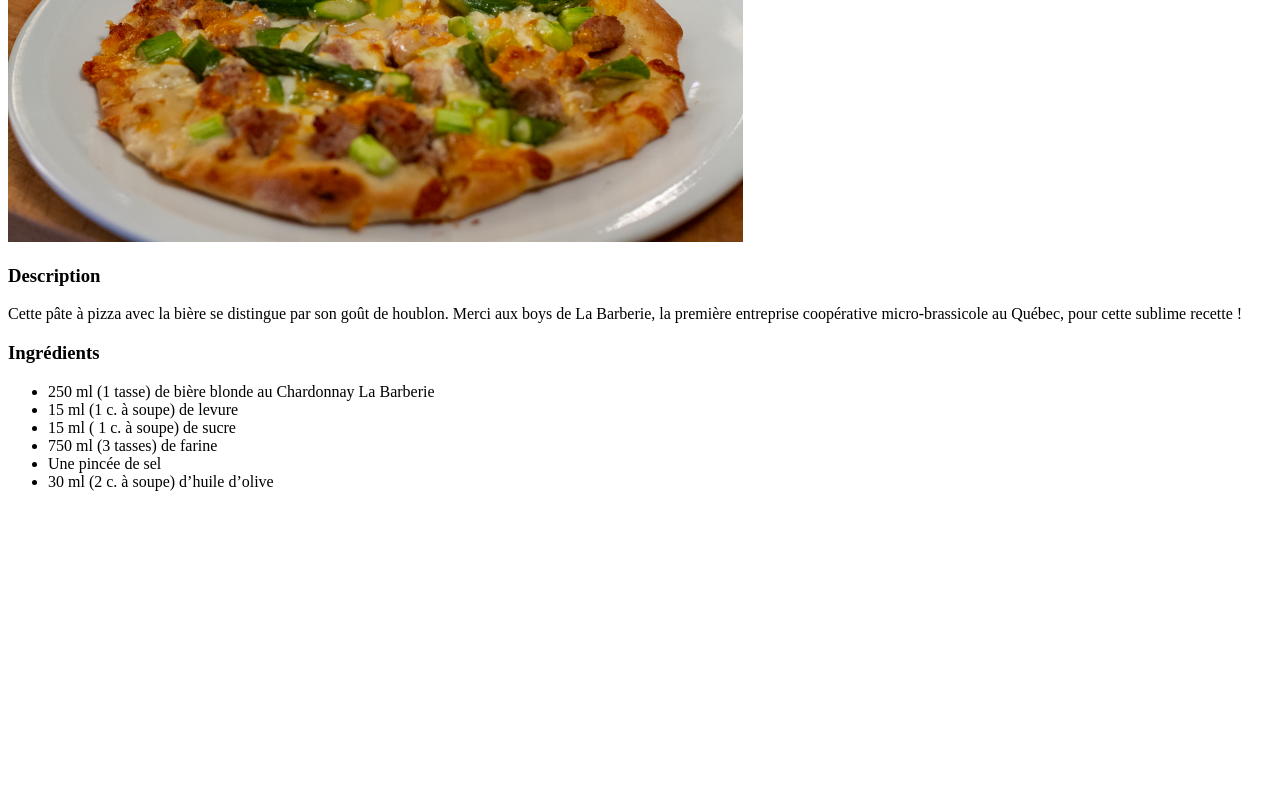
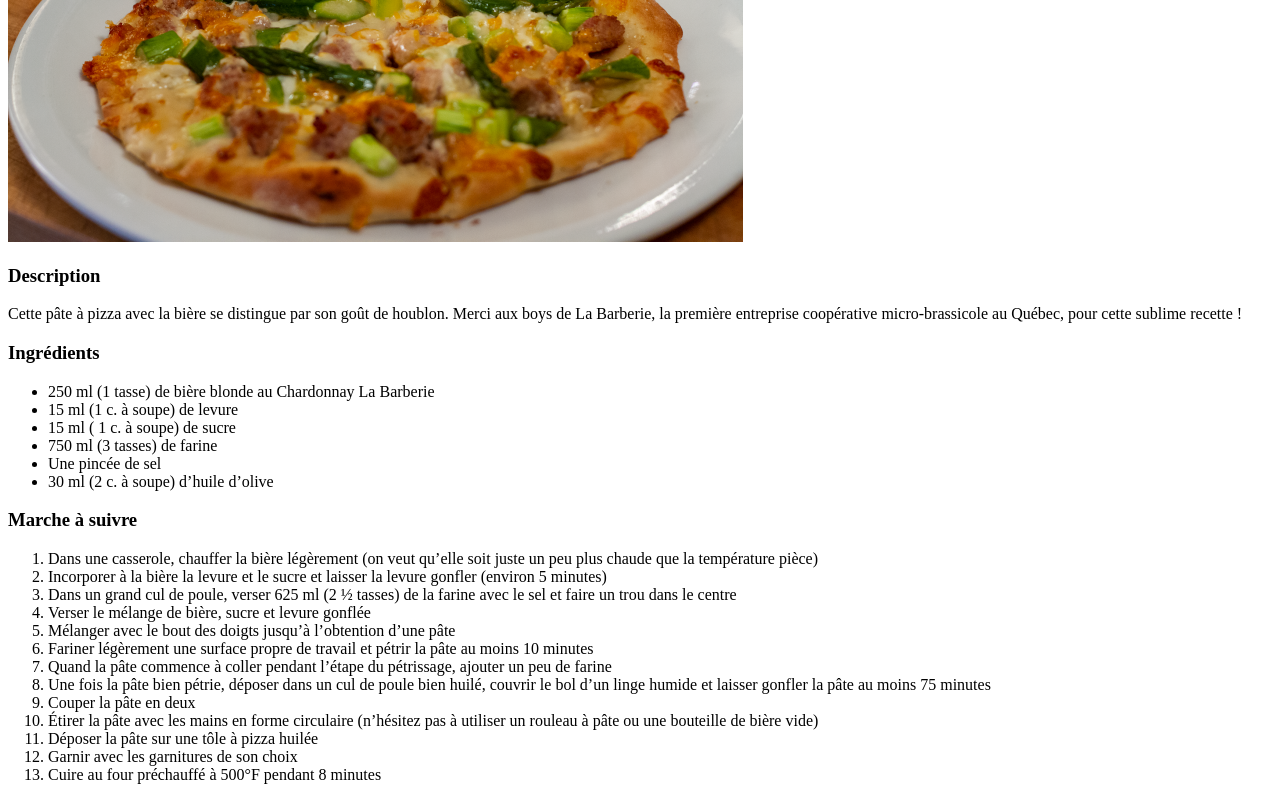
Before and after one commit to AlexForget/odin-recipes, a plain HTML site: page pages/pate-pizza.html in a window 1280 px wide. Shown: the part 328-1128 px from the top of the page. Before the commit the page ends 835 px from the top, so only its background shows below. Drawn offline with Linux system fonts and the light colour scheme.

Commit message:
Ajout de la marche à suivre des recettes

```diff
--- a/pages/pate-pizza.html
+++ b/pages/pate-pizza.html
@@ -22,5 +22,23 @@
         <li>Une pincée de sel</li>
         <li>30 ml (2 c. à soupe) d’huile d’olive</li>
     </ul>
+
+    <h3>Marche à suivre</h3>
+    <ol>
+        <li>Dans une casserole, chauffer la bière légèrement (on veut qu’elle soit juste un peu plus chaude que la température pièce)</li>
+        <li>Incorporer à la bière la levure et le sucre et laisser la levure gonfler (environ 5 minutes)</li>
+        <li>Dans un grand cul de poule, verser 625 ml (2 ½ tasses) de la farine avec le sel et faire un trou dans le centre</li>
+        <li>Verser le mélange de bière, sucre et levure gonflée</li>
+        <li>Mélanger avec le bout des doigts jusqu’à l’obtention d’une pâte</li>
+        <li>Fariner légèrement une surface propre de travail et pétrir la pâte au moins 10 minutes</li>
+        <li>Quand la pâte commence à coller pendant l’étape du pétrissage, ajouter un peu de farine</li>
+        <li>Une fois la pâte bien pétrie, déposer dans un cul de poule bien huilé, couvrir le bol d’un linge humide et laisser gonfler la pâte au moins 75 minutes</li>
+        <li>Couper la pâte en deux</li>
+        <li>Étirer la pâte avec les mains en forme circulaire (n’hésitez pas à utiliser un rouleau à pâte ou une bouteille de bière vide)</li>
+        <li>Déposer la pâte sur une tôle à pizza huilée</li>
+        <li>Garnir avec les garnitures de son choix</li>
+        <li>Cuire au four préchauffé à 500°F pendant 8 minutes</li>
+    </ol>
+
 </body>
 </html>
```
Also changed, not shown: pages/pizza-porc.html (+9 -0 lines), pages/pretzel-dog.html (+13 -0 lines).
